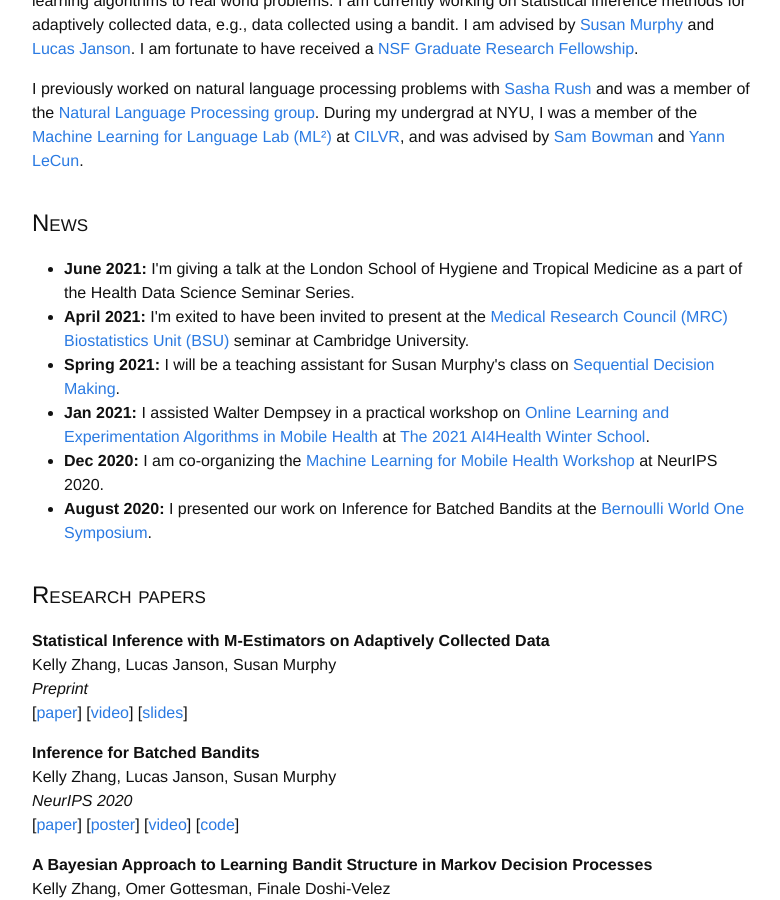
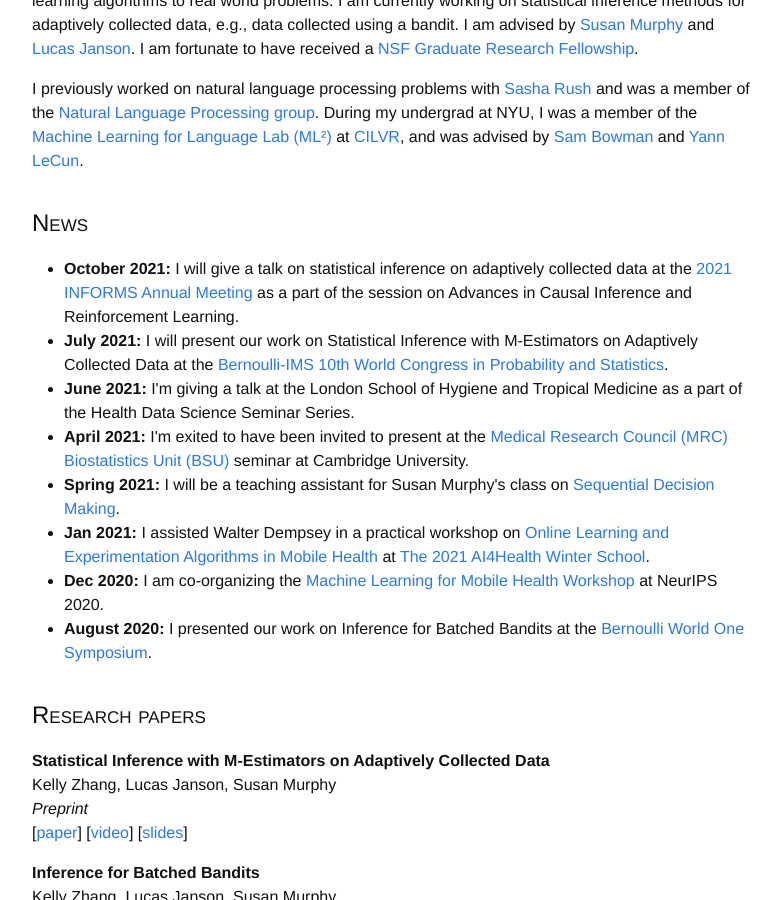
Before and after one commit to kellywzhang/kellywzhang.github.io_old, a Jekyll site: the page built from index.html, in a window 1280 px wide and 900 px high, scrolled down 431 px. Shown: the whole window, without its empty margins (248-1028 px from the left). Built offline with Jekyll 4.4.1, drawn with Linux system fonts in a browser that asks for light colours.

Commit message:
adding talks

```diff
--- a/index.html
+++ b/index.html
@@ -29,6 +29,8 @@
     <section>
         <h2 class="smallcap">news</h2>
         <ul style="list-style-type:disc">
+            <li><b>October 2021:</b> I will give a talk on statistical inference on adaptively collected data at the <a href="">2021 INFORMS Annual Meeting</a> as a part of the session on Advances in Causal Inference and Reinforcement Learning.</li>
+            <li><b>July 2021:</b> I will present our work on Statistical Inference with M-Estimators on Adaptively Collected Data at the <a href="https://www.wc2020.org/">Bernoulli-IMS 10th World Congress in Probability and Statistics</a>.</li>
             <li><b>June 2021:</b> I'm giving a talk at the London School of Hygiene and Tropical Medicine as a part of the Health Data Science Seminar Series.
             <li><b>April 2021:</b> I'm exited to have been invited to present at the <a href="https://www.mrc-bsu.cam.ac.uk">Medical Research Council (MRC) Biostatistics Unit (BSU)</a> seminar at Cambridge University.
             <li><b>Spring 2021:</b> I will be a teaching assistant for Susan Murphy's class on <a href="http://people.seas.harvard.edu/~samurphy/teaching/stat234spring2021/syllabus.htm">Sequential Decision Making</a>.
```
Also changed, not shown: 2 other files.
